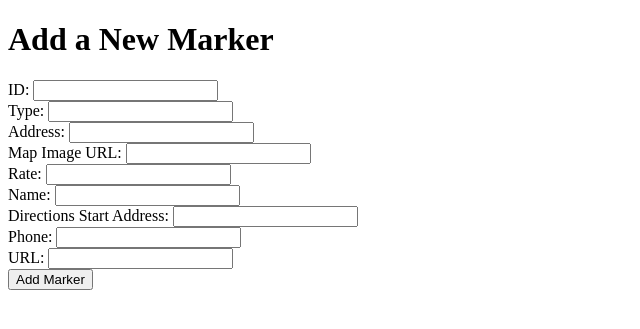
After one commit to Prakash-Ramanathan1211/parking_booking_backend, a Flask app: page /admin/add in a window 1280 px wide. The commit adds this page. Shown: the top 329 px of the page, without its empty margins (0-640 px from the left). Run offline with Flask 2, Linux system fonts and the light colour scheme; some libraries are stand-ins or nearby versions.

Commit message:
map added

```diff
--- a/app.py
+++ b/app.py
@@ -410,5 +410,100 @@ def get_user_details():
 
     return user_details
 
+JS_FILE_PATH = "static/js/leaflet_map/leaflet_markers.js"
+
+@app.route('/admin/add')
+def admin():
+    return render_template('add_marker.html')
+
+from geopy.geocoders import Nominatim
+from geopy.exc import GeocoderTimedOut
+
+def get_lat_long(address):
+    # Initialize the geolocator
+    geolocator = Nominatim(user_agent="geoapi")
+
+    try:
+        # Get the location
+        location = geolocator.geocode(address)
+
+        if location:
+            return location.latitude, location.longitude
+        else:
+            return None, None
+    except GeocoderTimedOut:
+        return None, None
+
+    # Example Usage
+
+@app.route('/test/loc')
+def test_loc():
+
+    loc = "10, Timsbury walk, roehampton, london"
+
+    address = "10, Timsbury walk, roehampton, london"
+    latitude, longitude = get_lat_long(address)
+
+    if latitude and longitude:
+        print(f"The latitude and longitude of the address are {latitude}, {longitude}")
+    else:
+        print("Could not retrieve the coordinates.")
+
+    return 'noob'
+
+
+
+@app.route('/add_marker', methods=['POST'])
+def add_marker():
+
+    # loc = "10, Timsbury walk, roehampton, london"
+
+    # address = "10, Timsbury walk, roehampton, london"
+    # latitude, longitude = get_lat_long(address)
+
+    # if latitude and longitude:
+    #     print(f"The latitude and longitude of the address are {latitude}, {longitude}")
+    # else:
+    #     print("Could not retrieve the coordinates.")
+    address = request.form.get("address")
+    latitude, longitude = get_lat_long(address)
+    new_marker = {
+        "id": int(request.form.get("id")),
+        "type_point": request.form.get("type_point"),
+        "location_latitude": float(latitude),
+        "location_longitude": float(longitude),
+        "map_image_url": request.form.get("map_image_url"),
+        "rate": request.form.get("rate"),
+        "name_point": request.form.get("name_point"),
+        "get_directions_start_address": request.form.get("get_directions_start_address", ""),
+        "phone": request.form.get("phone"),
+        "url_point": request.form.get("url_point")
+    }
+
+    try:
+        with open(JS_FILE_PATH, 'r+') as js_file:
+            content = js_file.read()
+
+            start = content.find("[")
+            end = content.rfind("]") + 1
+
+            if start == -1 or end == -1:
+                return jsonify({"success": False, "error": "Malformed JavaScript file"})
+
+            markers_data = json.loads(content[start:end])
+
+            markers_data.append(new_marker)
+
+            new_content = content[:start] + json.dumps(markers_data, indent=4) + content[end:]
+
+            js_file.seek(0)
+            js_file.write(new_content)
+            js_file.truncate()
+
+        return jsonify({"success": True, "marker": new_marker})
+
+    except Exception as e:
+        return jsonify({"success": False, "error": str(e)})
+
 if __name__ == '__main__':
     app.run(host='0.0.0.0', port=5053, debug=True)
--- /dev/null
+++ b/static/scripts.js
@@ -0,0 +1,27 @@
+document.addEventListener('DOMContentLoaded', () => {
+    const form = document.getElementById('addMarkerForm');
+
+    form.addEventListener('submit', async (e) => {
+        e.preventDefault();
+
+        const formData = new FormData(form);
+
+        try {
+            const response = await fetch('/add_marker', {
+                method: 'POST',
+                body: formData,
+            });
+
+            const result = await response.json();
+
+            if (result.success) {
+                alert('Marker added successfully!');
+            } else {
+                alert('Error adding marker: ' + result.error);
+            }
+        } catch (error) {
+            console.error('Error:', error);
+            alert('Failed to add marker.');
+        }
+    });
+});
--- /dev/null
+++ b/templates/add_marker.html
@@ -0,0 +1,22 @@
+<!DOCTYPE html>
+<html>
+<head>
+    <title>Add Marker</title>
+    <script src="/static/scripts.js" defer></script>
+</head>
+<body>
+    <h1>Add a New Marker</h1>
+    <form id="addMarkerForm">
+        <label>ID: <input type="number" name="id" required></label><br>
+        <label>Type: <input type="text" name="type_point" required></label><br>
+        <label>Address: <input type="text" name="address" required></label><br>
+        <label>Map Image URL: <input type="text" name="map_image_url" required></label><br>
+        <label>Rate: <input type="text" name="rate" required></label><br>
+        <label>Name: <input type="text" name="name_point" required></label><br>
+        <label>Directions Start Address: <input type="text" name="get_directions_start_address"></label><br>
+        <label>Phone: <input type="text" name="phone" required></label><br>
+        <label>URL: <input type="text" name="url_point" required></label><br>
+        <button type="submit">Add Marker</button>
+    </form>
+</body>
+</html>
```
Also changed, not shown: static/js/leaflet_map/leaflet_markers.js (+16 -3 lines), templates/map.html (+13 -13 lines).
